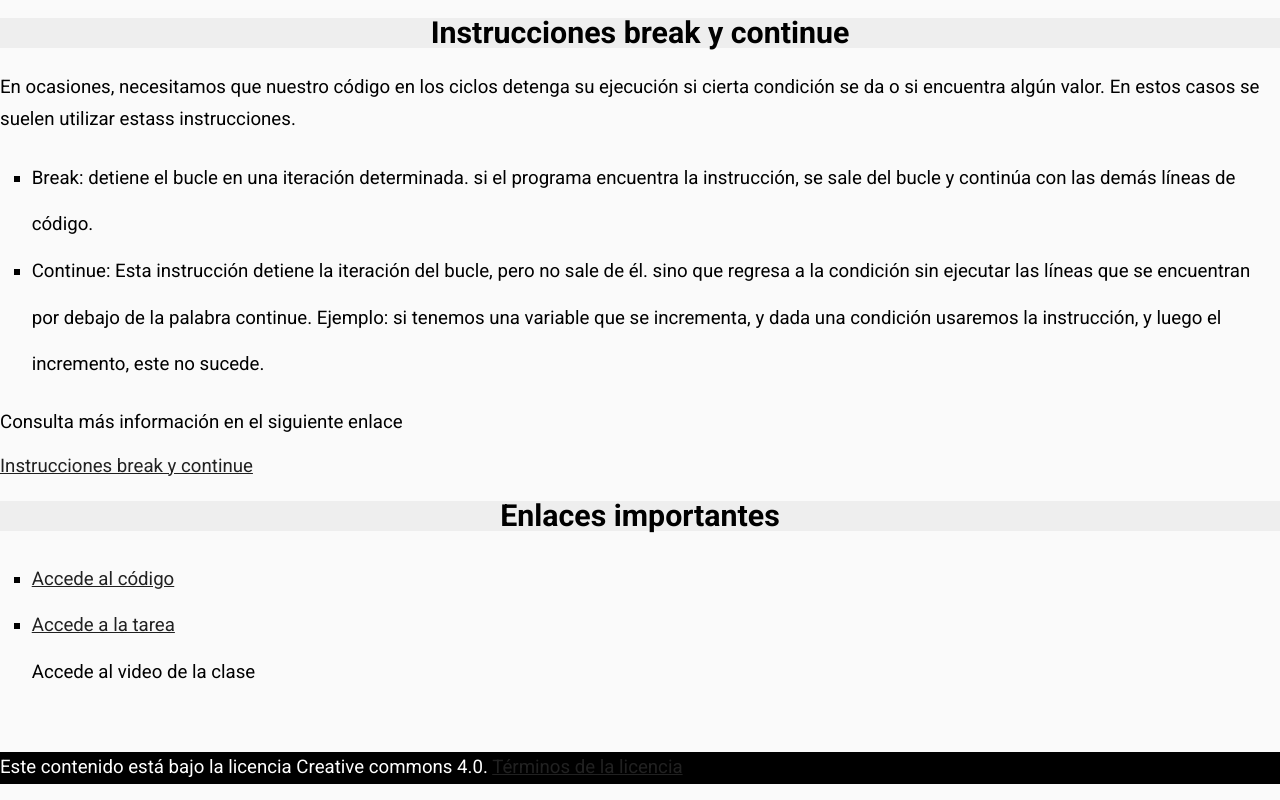
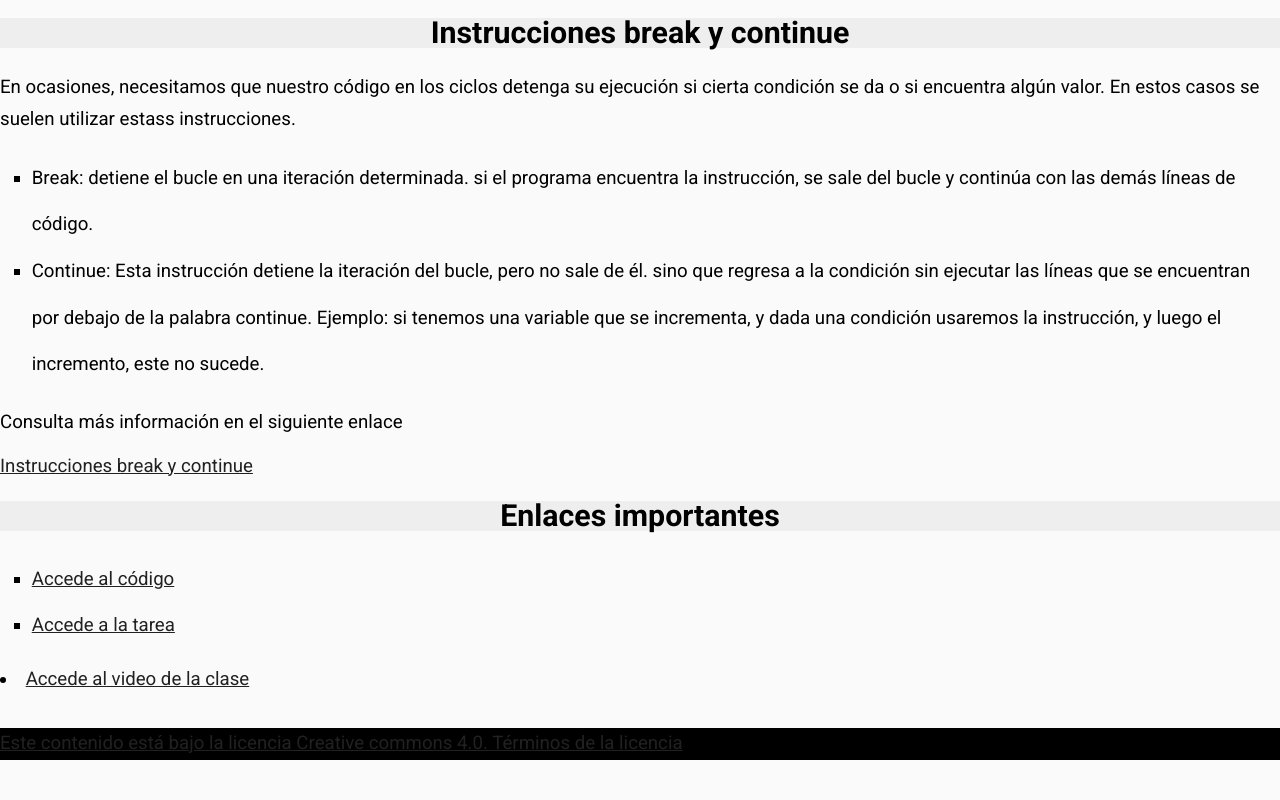
Before and after one commit to RonnyG2121/js-itgrarte-sept-2024, a plain HTML site: page clase4.html in a window 1280 px wide. Shown: the part 2044-2844 px from the top of the page. After the commit the page ends 2819 px from the top, so only its background shows below. Drawn offline with Linux system fonts and the light colour scheme.

Commit message:
Se corrigió un error con el enlace del video

```diff
--- a/clase4.html
+++ b/clase4.html
@@ -120,9 +120,8 @@
                 <ul>
                     <li><a href="codigos/tema4/bucles.js" target="_blank">Accede al código</a></li>
                     <li><a href="https://classroom.google.com/c/NzEwMzMxNjIwNjQy/a/NzE5NDU1MzQwNTY0/details" target="_blank">Accede a la tarea</a></li>
-                    <li<a href="https://drive.google.com/file/d/18hozQWDHK0_KV7O4AhkW_RQV1ClZDWf9/view?usp=sharing" target="_blank">Accede al video de la clase</a></li>
-
                 </ul>
+                <li><a href="https://drive.google.com/file/d/18hozQWDHK0_KV7O4AhkW_RQV1ClZDWf9/view?usp=sharing" target="_blank">Accede al video de la clase</></li>
             </div>
         </article>
     </secttion>
```
